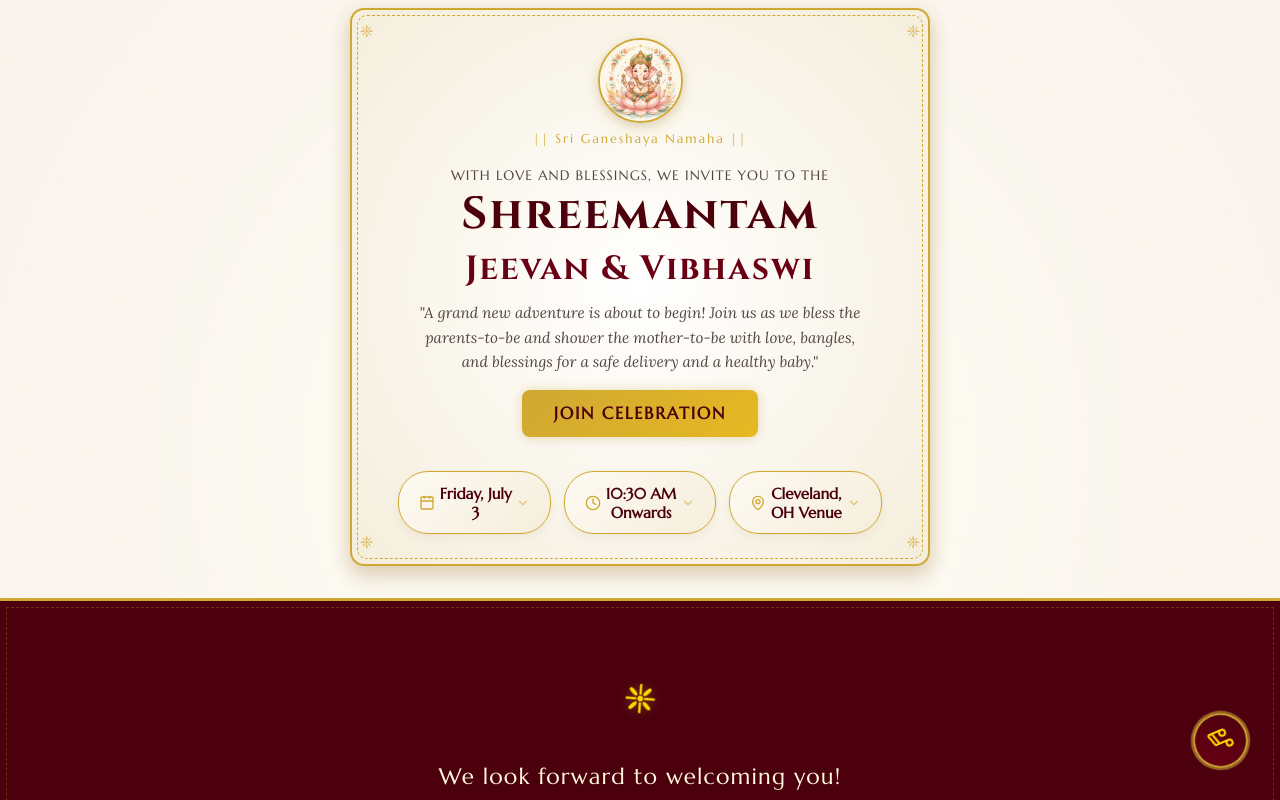
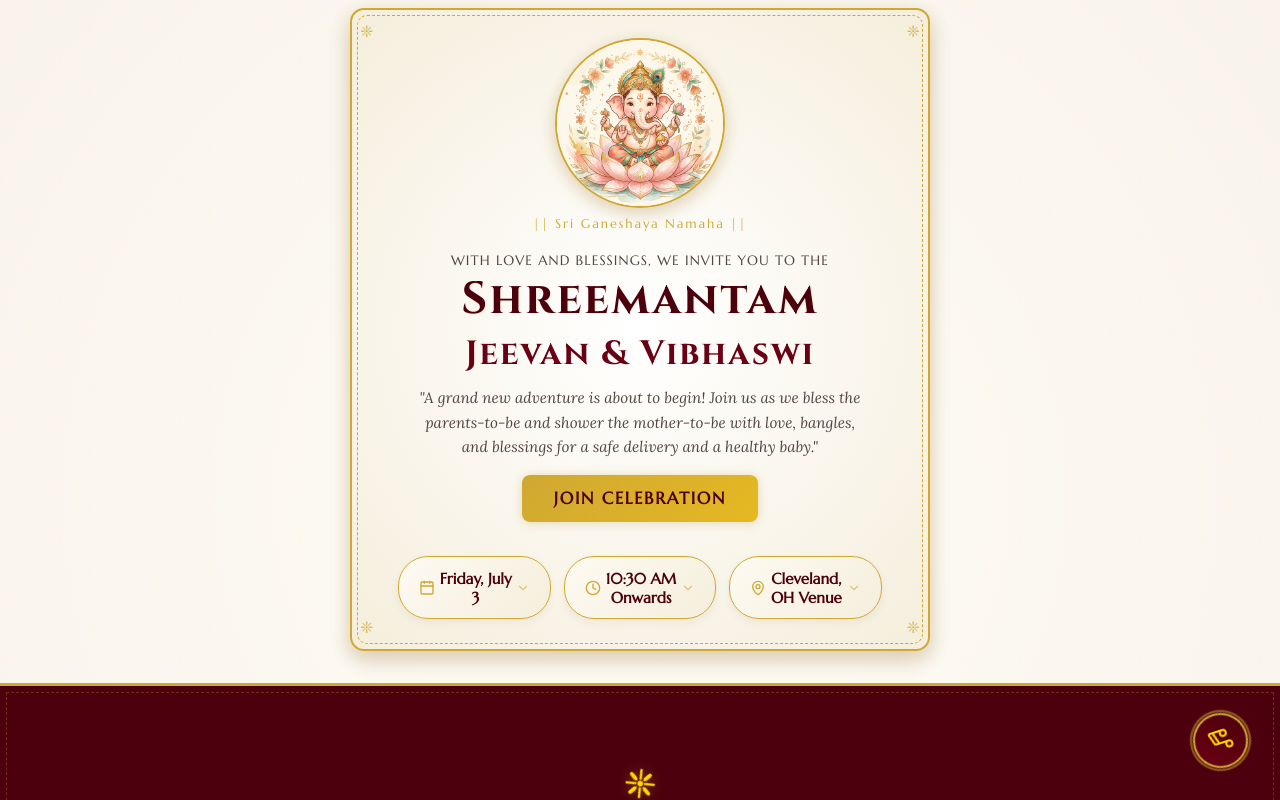
Before and after one commit to tiejeevan/srimantham, a Next.js app: page / in a window 1280 px wide. Shown: the top 800 px of the page. Built offline with nearby package versions, Linux system fonts and the light colour scheme; no server answers; the database is empty.

Commit message:
home screen changes

```diff
--- a/src/components/InvitationCard.module.css
+++ b/src/components/InvitationCard.module.css
@@ -32,25 +32,27 @@
 }
 
 .ganeshaImg {
-  width: 85px;
-  height: 85px;
+  width: 170px;
+  height: 170px;
   border-radius: 50%;
-  border: 2px solid var(--color-gold-deep);
-  box-shadow: var(--shadow-gold), 0 3px 8px rgba(76, 0, 13, 0.12);
+  border: 2.5px solid var(--color-gold-deep);
+  box-shadow: var(--shadow-gold), 0 5px 15px rgba(76, 0, 13, 0.12);
   object-fit: cover;
   transition: var(--transition-smooth);
 }
 
 .ganeshaImg:hover {
-  transform: scale(1.05);
-  box-shadow: 0 5px 12px rgba(207, 168, 50, 0.35);
+  transform: scale(1.02);
+  box-shadow: 0 8px 20px rgba(207, 168, 50, 0.35);
 }
 
 .ganeshaEnlarged .ganeshaImg {
-  width: 170px;
-  height: 170px;
+  width: 240px;
+  height: 240px;
+  max-width: 85%;
+  aspect-ratio: 1;
   border-width: 3px;
-  box-shadow: 0 10px 30px rgba(207, 168, 50, 0.45);
+  box-shadow: 0 15px 35px rgba(207, 168, 50, 0.5);
 }
 
 .auspiciousLine {
--- a/src/components/InvitationCard.tsx
+++ b/src/components/InvitationCard.tsx
@@ -136,7 +136,7 @@ export default function InvitationCard() {
       <div className={`${styles.invitationCard} border-traditional`}>
 
         {/* Cute Baby Ganesha Image */}
-        <div className={`${styles.ganeshaHeader} ${ganeshaStage === 1 ? styles.ganeshaEnlarged : ''}`}>
+        <div className={`${styles.ganeshaHeader} ${(ganeshaStage === 1 || ganeshaStage === 2) ? styles.ganeshaEnlarged : ''}`}>
           <img
             src="/baby-ganesha.png"
             alt="Lord Ganesha"
```
